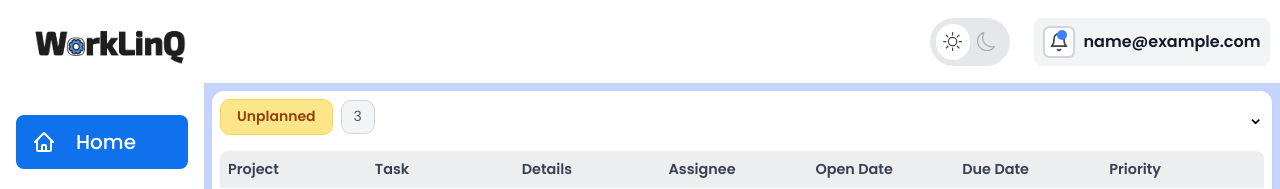
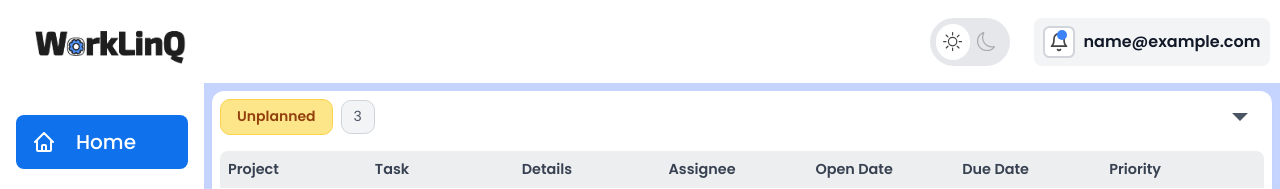
Before and after one commit to sujilvsukumaran/worklinq, a Next.js app: page / in a window 1280 px wide. Shown: the top 189 px of the page. Built offline with nearby package versions, Linux system fonts and the light colour scheme; sample sign-in values are in the browser's storage.

Commit message:
Folding added

```diff
--- a/src/containers/dashboard/sections/home/UnplannedSection.tsx
+++ b/src/containers/dashboard/sections/home/UnplannedSection.tsx
@@ -1,5 +1,6 @@
 import styles from '../../styles/UnplannedSection.module.css'
 import TaskRow from "@/containers/dashboard/components/TaskRow";
+import {useState} from "react";
 
 const dummyTasks = [
     {
@@ -22,6 +23,9 @@ const dummyTasks = [
 
 
 export default function UnplannedSection () {
+    const [collapsed, setCollapsed] = useState(false);
+
+
     return (
         <section className={styles.wrapper}>
             <div className={styles.headerRow}>
@@ -29,9 +33,13 @@ export default function UnplannedSection () {
                     <span className={styles.badge}>Unplanned</span>
                     <span className={styles.count}>3</span>
                 </span>
-                <button className={styles.dropdown}>⌄</button>
+                <button
+                    className={`${styles.dropdown} ${collapsed ? styles.collapsed : ''}`}
+                    onClick={() => setCollapsed(!collapsed)}
+                ></button>
             </div>
-
+            {!collapsed && (
+                <>
                     <div className={styles.tableHeader}>
                         <div>Project</div>
                         <div>Task</div>
@@ -43,11 +51,13 @@ export default function UnplannedSection () {
                     </div>
 
                     <div className={styles.taskList}>
-                {dummyTasks.map ((task, index) => (
+                        {dummyTasks.map((task, index) => (
                             <TaskRow key={index} {...task} />
                         ))}
                         <div className={styles.addTask}>+ Add task</div>
                     </div>
+                </>
+            )}
         </section>
     );
 }
--- a/src/containers/dashboard/styles/UnplannedSection.module.css
+++ b/src/containers/dashboard/styles/UnplannedSection.module.css
@@ -9,9 +9,11 @@
 }
 
 .headerRow {
+    position: relative;
     display: flex;
     justify-content: space-between;
     align-items: center;
+    padding-right: 2.5rem;
 }
 
 .sectionTitle {
@@ -40,10 +42,21 @@
 }
 
 .dropdown {
-    border: none;
-    background: transparent;
-    font-size: 1.25rem;
+    position: absolute;
+    top: 50%;
+    right: 1rem;
+    transform: translateY(-50%);
+    width: 0;
+    height: 0;
+    border-left: 8px solid transparent;
+    border-right: 8px solid transparent;
+    border-top: 8px solid #4b5563;
+    background: none;
     cursor: pointer;
+    transition: transform 0.2s ease;
+}
+.dropdown.collapsed {
+    transform: translateY(-50%) rotate(-90deg);
 }
 
 .tableHeader {
```
Lines whose indentation alone changed are shown as unchanged.
